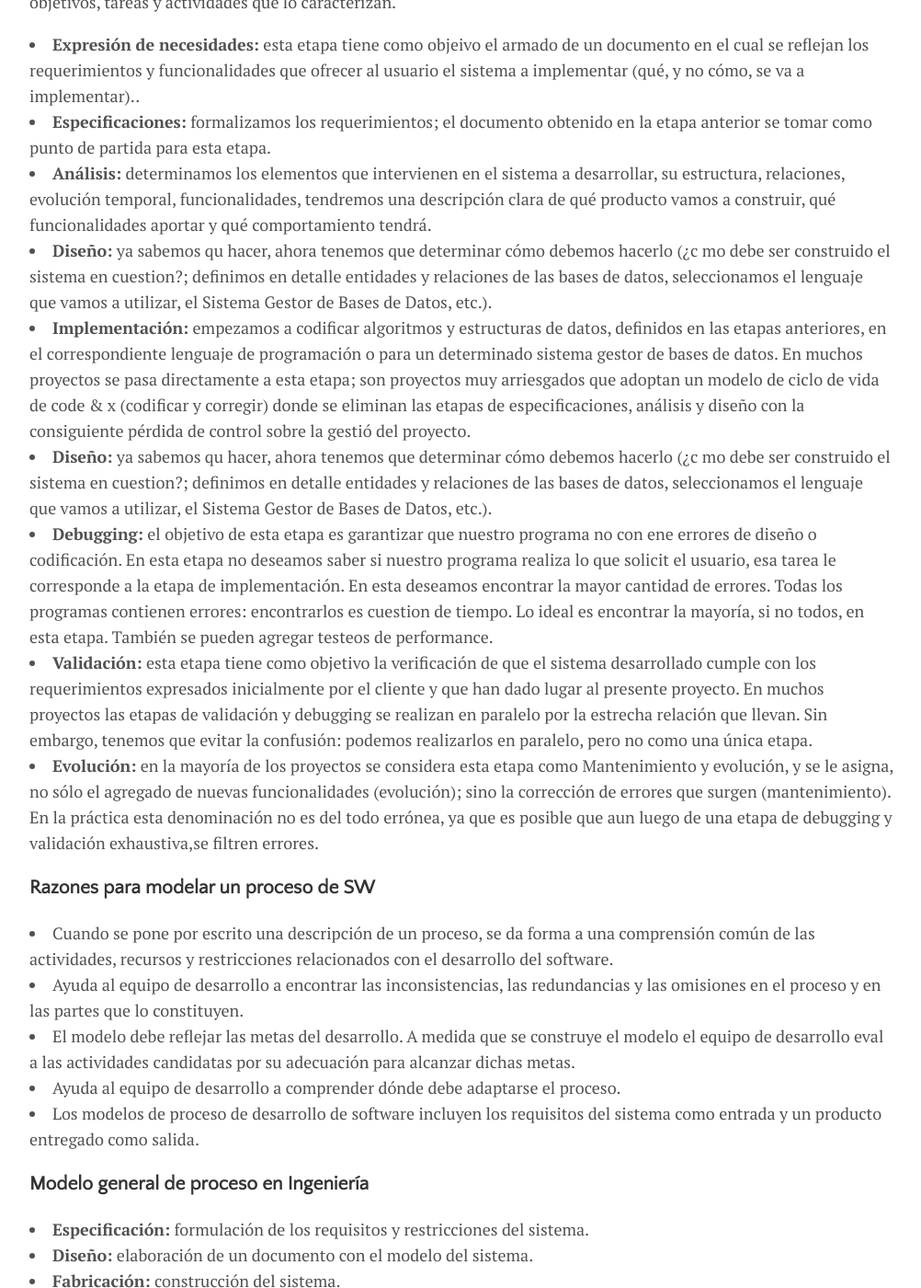
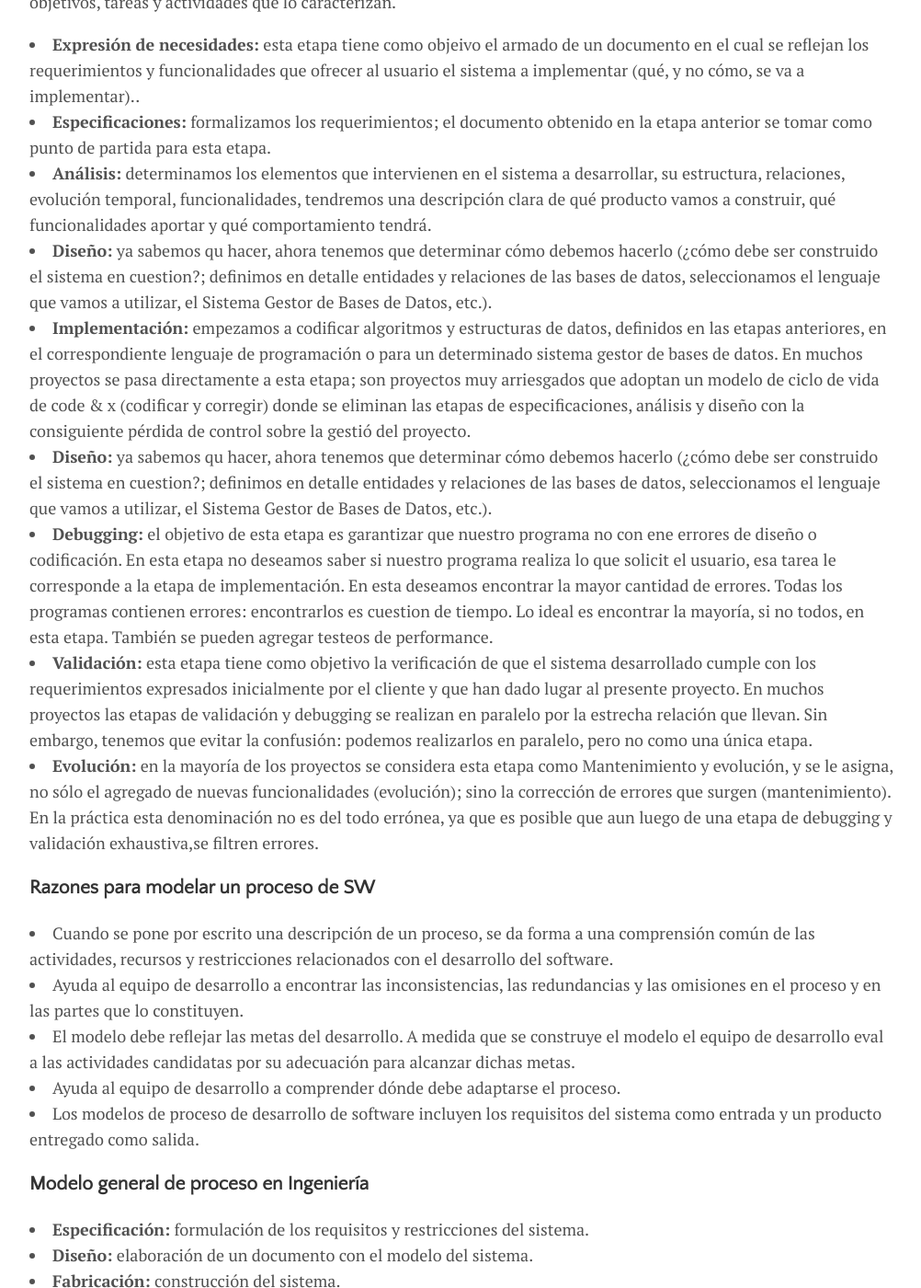
Before and after one commit to CesarFCL/CesarCarrion, a Jekyll site: the page built from menu/IntSof.md, in a window 1280 px wide and 1400 px high, scrolled down 17887 px. Shown: the whole window at 92% size, without its empty margins (138-1140 px from the left). Built offline with Jekyll 4.4.1, drawn with Linux system fonts in a browser that asks for light colours; some of the changed text lies outside the part shown.

Commit message:
Modificación 2.9
Modificación 2.9

```diff
--- a/menu/IntSof.md
+++ b/menu/IntSof.md
@@ -559,9 +559,9 @@ Desde un punto de vista general puede considerarse que el ciclo de vida de un so
 <li type="disc"><strong>Expresión de necesidades:</strong> esta etapa tiene como objeivo el armado de un documento en el cual se reflejan los requerimientos y funcionalidades que ofrecer al usuario el sistema a implementar (qué, y no cómo, se va a implementar)..</li>
 <li type="disc"><strong>Especificaciones:</strong> formalizamos los requerimientos; el documento obtenido en la etapa anterior se tomar como punto de partida para esta etapa.</li>
 <li type="disc"><strong>Análisis:</strong> determinamos los elementos que intervienen en el sistema a desarrollar, su estructura, relaciones, evolución temporal, funcionalidades, tendremos una descripción clara de qué producto vamos a construir, qué funcionalidades aportar y qué comportamiento tendrá.</li>
-<li type="disc"><strong>Diseño:</strong> ya sabemos qu hacer, ahora tenemos que determinar cómo debemos hacerlo (¿c mo debe ser construido el sistema en cuestion?; definimos en detalle entidades y relaciones de las bases de datos, seleccionamos el lenguaje que vamos a utilizar, el Sistema Gestor de Bases de Datos, etc.).</li>
+<li type="disc"><strong>Diseño:</strong> ya sabemos qu hacer, ahora tenemos que determinar cómo debemos hacerlo (¿cómo debe ser construido el sistema en cuestion?; definimos en detalle entidades y relaciones de las bases de datos, seleccionamos el lenguaje que vamos a utilizar, el Sistema Gestor de Bases de Datos, etc.).</li>
 <li type="disc"><strong>Implementación:</strong> empezamos a codificar algoritmos y estructuras de datos, definidos en las etapas anteriores, en el correspondiente lenguaje de programación o para un determinado sistema gestor de bases de datos. En muchos proyectos se pasa directamente a esta etapa; son proyectos muy arriesgados que adoptan un modelo de ciclo de vida de code & x (codificar y corregir) donde se eliminan las etapas de especificaciones, análisis y diseño con la consiguiente pérdida de control sobre la gestió del proyecto.</li>
-<li type="disc"><strong>Diseño:</strong> ya sabemos qu hacer, ahora tenemos que determinar cómo debemos hacerlo (¿c mo debe ser construido el sistema en cuestion?; definimos en detalle entidades y relaciones de las bases de datos, seleccionamos el lenguaje que vamos a utilizar, el Sistema Gestor de Bases de Datos, etc.).</li>
+<li type="disc"><strong>Diseño:</strong> ya sabemos qu hacer, ahora tenemos que determinar cómo debemos hacerlo (¿cómo debe ser construido el sistema en cuestion?; definimos en detalle entidades y relaciones de las bases de datos, seleccionamos el lenguaje que vamos a utilizar, el Sistema Gestor de Bases de Datos, etc.).</li>
 <li type="disc"><strong>Debugging:</strong> el objetivo de esta etapa es garantizar que nuestro programa no con ene errores de diseño o codificación. En esta etapa no deseamos saber si nuestro programa realiza lo que solicit el usuario, esa tarea le corresponde a la etapa de implementación. En esta deseamos encontrar la mayor cantidad de errores. Todas los programas contienen errores: encontrarlos es cuestion de tiempo. Lo ideal es encontrar la mayoría, si no todos, en esta etapa. También se pueden agregar testeos de performance.</li>
 <li type="disc"><strong>Validación:</strong> esta etapa tiene como objetivo la verificación de que el sistema desarrollado cumple con los requerimientos expresados inicialmente por el cliente y que han dado lugar al presente proyecto. En muchos proyectos las etapas de validación y debugging se realizan en paralelo por la estrecha relación que llevan. Sin embargo, tenemos que evitar la confusión: podemos realizarlos en paralelo, pero no como una única etapa.</li>
 <li type="disc"><strong>Evolución:</strong> en la mayoría de los proyectos se considera esta etapa como Mantenimiento y evolución, y se le asigna, no sólo el agregado de nuevas funcionalidades (evolución); sino la corrección de errores que surgen (mantenimiento). En la práctica esta denominación no es del todo errónea, ya que es posible que aun luego de una etapa de debugging y validación exhaustiva,se filtren errores.</li>
```
Also changed, not shown: other parts of menu/IntSof.md (+1 -1 lines).
